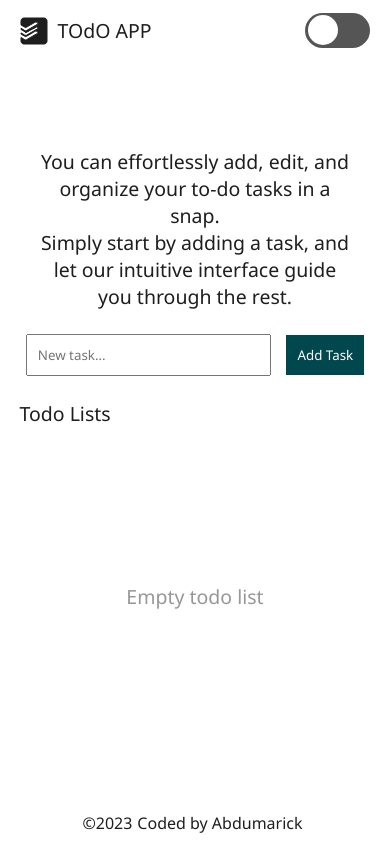
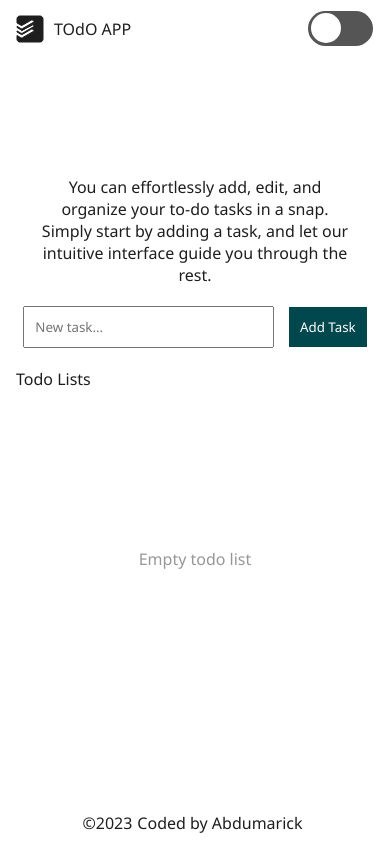
Before and after one commit to maleecky/react-projects-2023, a React (Create React App) app: page / in a window 390 px wide. Built offline with nearby package versions, Linux system fonts and the light colour scheme; a web font is replaced by a local one.

Commit message:
Font-size small devices

```diff
--- a/src/style.css
+++ b/src/style.css
@@ -377,7 +377,7 @@ button {
   .bg-text,
   div,
   textarea {
-    font-size: 1em;
+    font-size: 1rem;
   }
 }
 @media (max-width: 700px) {
```
